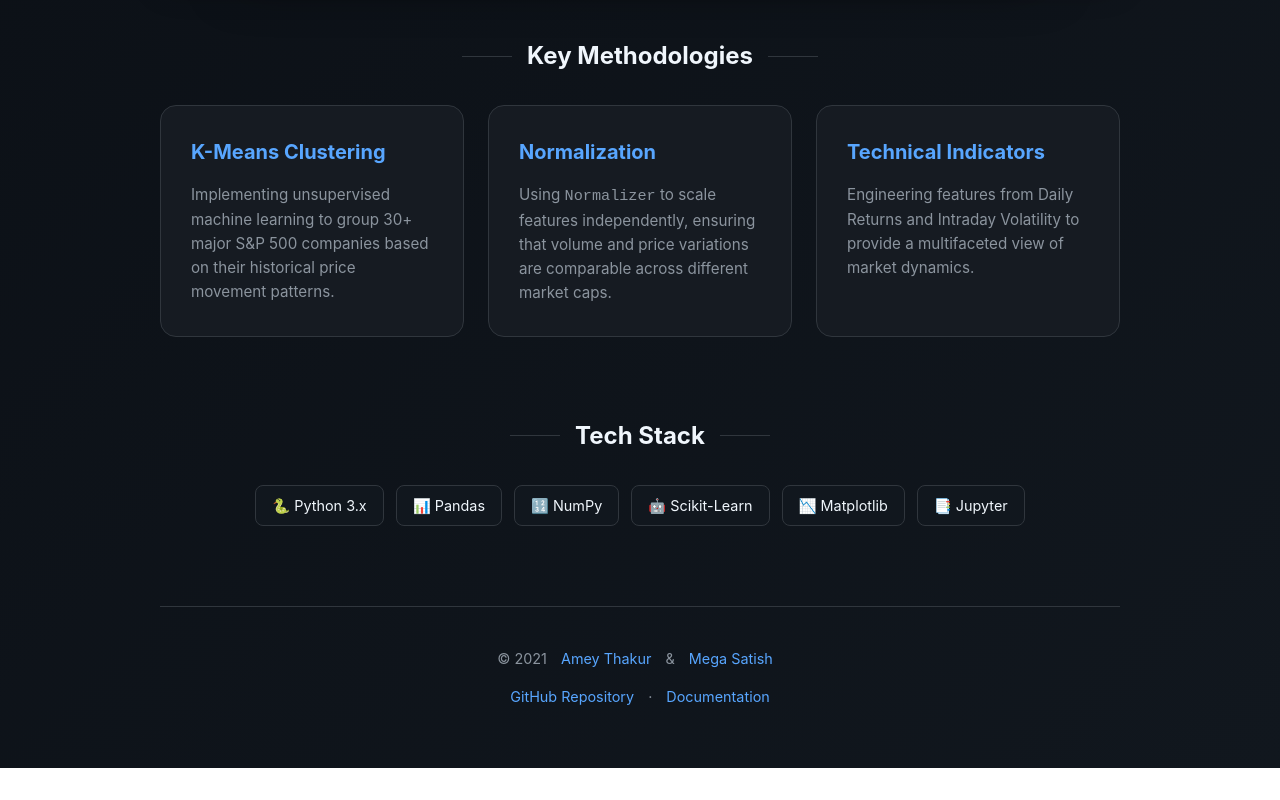
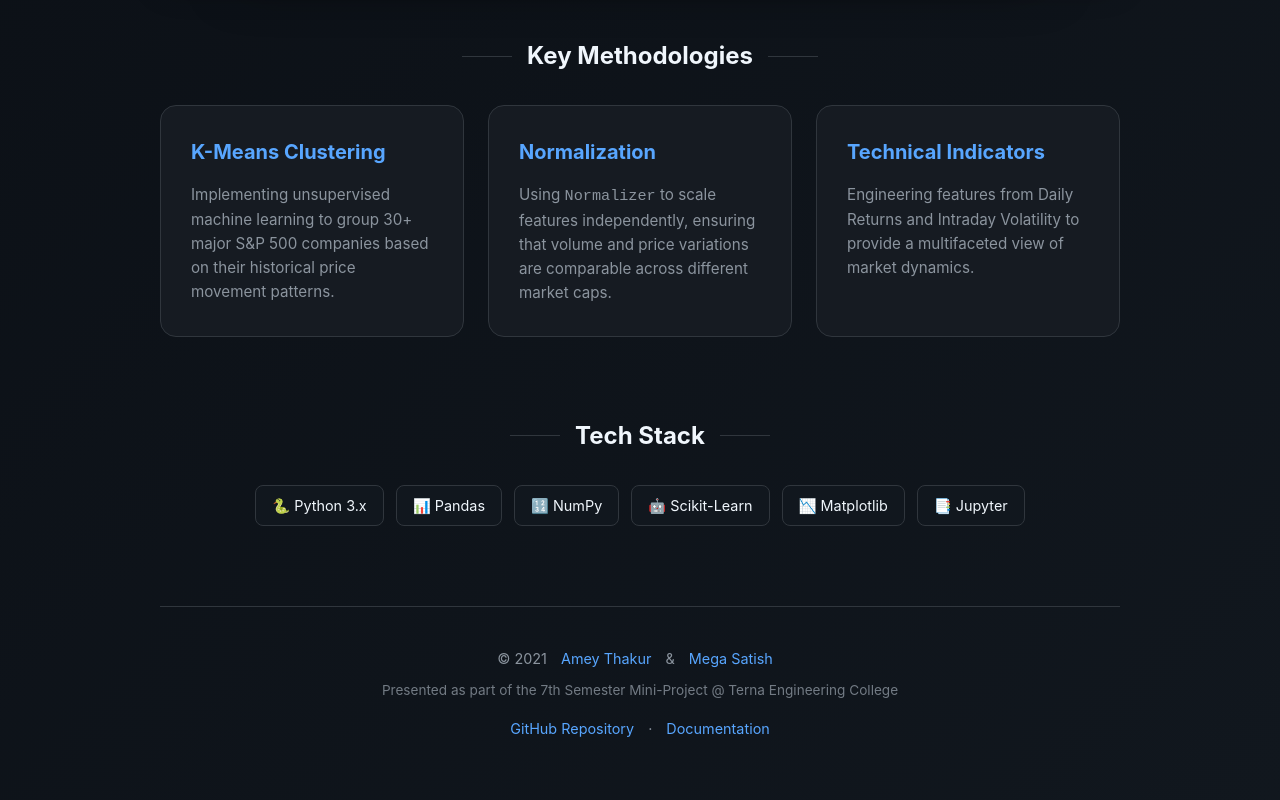
Before and after one commit to Amey-Thakur/OPTIMIZING-STOCK-TRADING-STRATEGY-WITH-K-MEANS-CLUSTERING, a plain HTML site: page index.html in a window 1280 px wide. Shown: the part 973-1773 px from the top of the page. Before the commit the page ends 1741 px from the top, so only its background shows below. Drawn offline with Linux system fonts and the light colour scheme.

Commit message:
BDA Mini Project

```diff
--- a/index.html
+++ b/index.html
@@ -536,6 +536,8 @@
         <footer class="footer">
             <p>&copy; 2021 <a href="https://github.com/Amey-Thakur">Amey Thakur</a> & <a
                     href="https://github.com/msatmod">Mega Satish</a></p>
+            <p style="margin-top: 10px; font-size: 0.85rem; opacity: 0.8;">Presented as part of the 7th Semester
+                Mini-Project @ Terna Engineering College</p>
             <p style="margin-top: 15px;">
                 <a href="https://github.com/Amey-Thakur/OPTIMIZING-STOCK-TRADING-STRATEGY-WITH-K-MEANS-CLUSTERING">GitHub
                     Repository</a> ·
```
